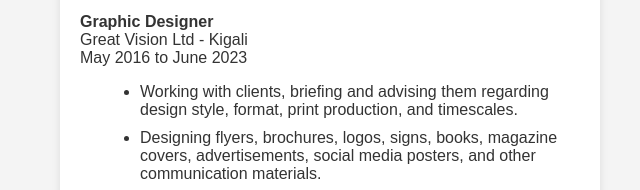
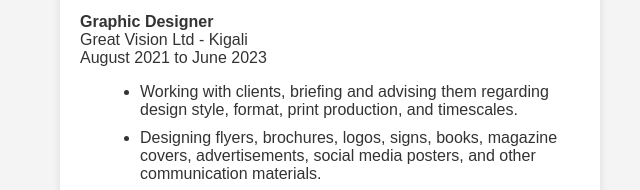
Before and after one commit to mikarurangwa/Resume, a plain HTML site: page index.html in a window 1280 px wide. Shown: the part 297-487 px from the top of the page, 640-1280 px from the left. Drawn offline with Linux system fonts and the light colour scheme.

Commit message:
Update index.html

```diff
--- a/index.html
+++ b/index.html
@@ -65,7 +65,7 @@
 
                 <p><strong>Graphic Designer</strong><br>
                    Great Vision Ltd - Kigali<br>
-                   May 2016 to June 2023</p>
+                   August 2021 to June 2023</p>
                 <!-- Bullet points outlining responsibilities as a graphic designer -->
                 <ul>
                     <li>Working with clients, briefing and advising them regarding design style, format, print production, and timescales.</li>
```
